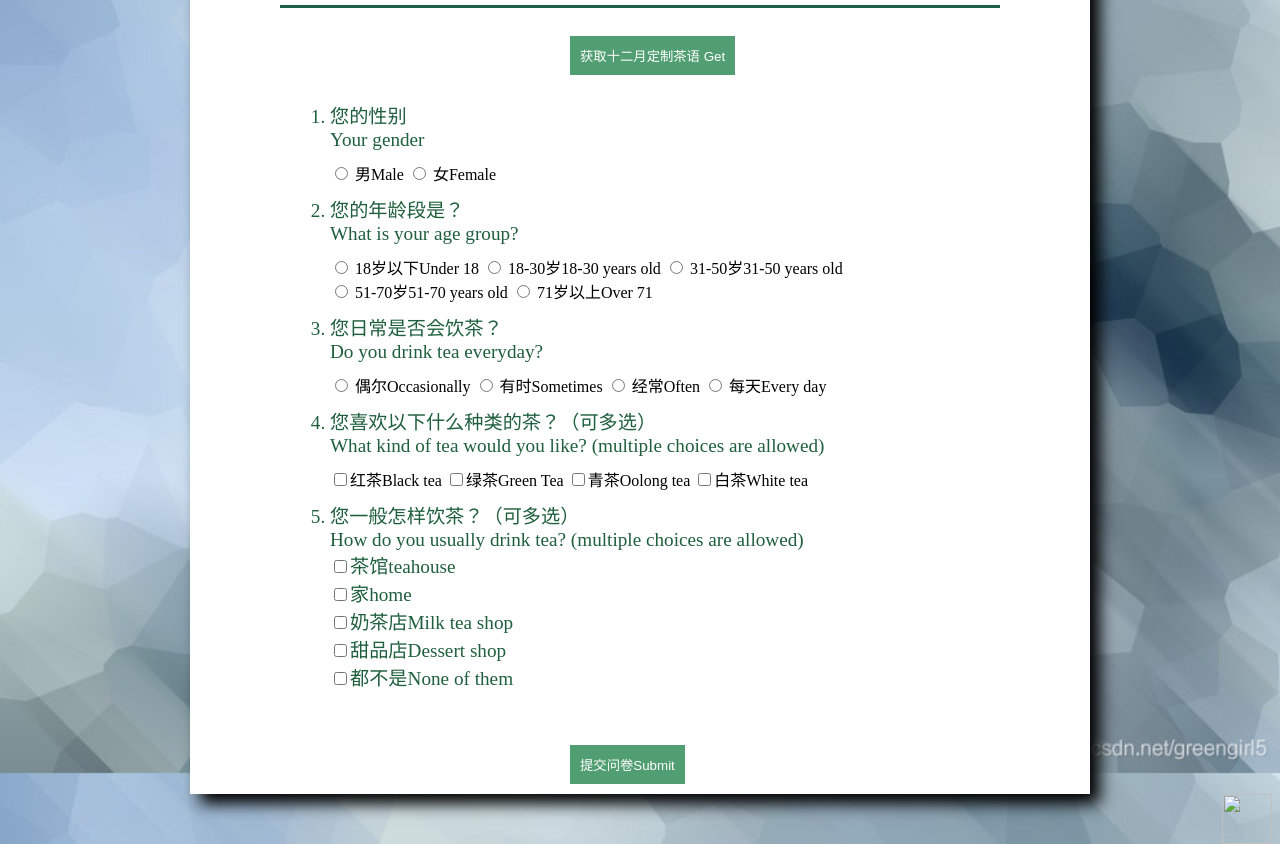
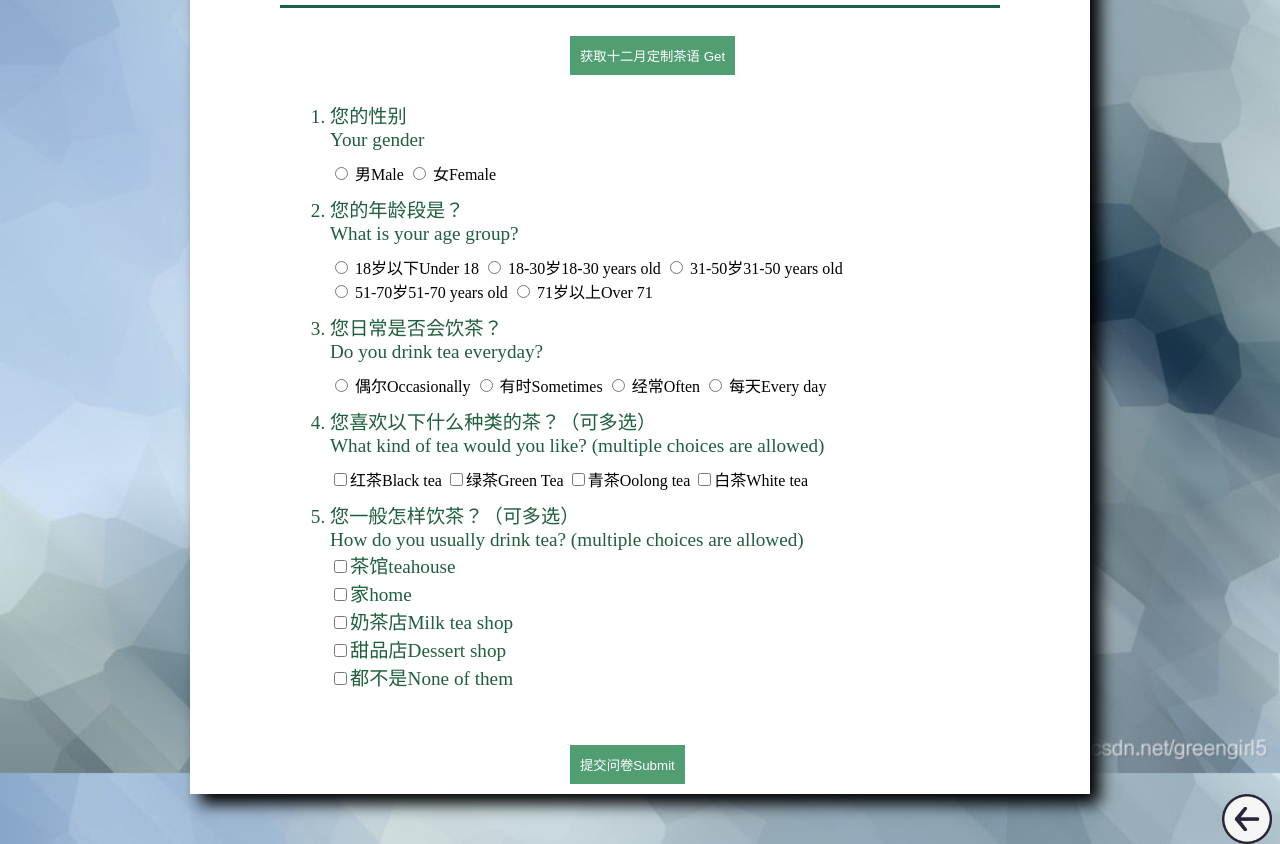
Before and after one commit to sunzhiyan20218070/sunzhiyan20218070.github.io, a plain HTML site: page 定制茶语.html in a window 1280 px wide. Shown: the part 164-1008 px from the top of the page. Drawn offline with Linux system fonts and the light colour scheme.

Commit message:
Update 定制茶语.html

```diff
--- a/定制茶语.html
+++ b/定制茶语.html
@@ -197,6 +197,6 @@
 				</div>
 		</form>
 
-		<a href="index.html"><img src="返回首页.jpg" /></a>
+		<a href="主页.html"><img src="返回首页.png" /></a>
 	</body>
 </html>
```
